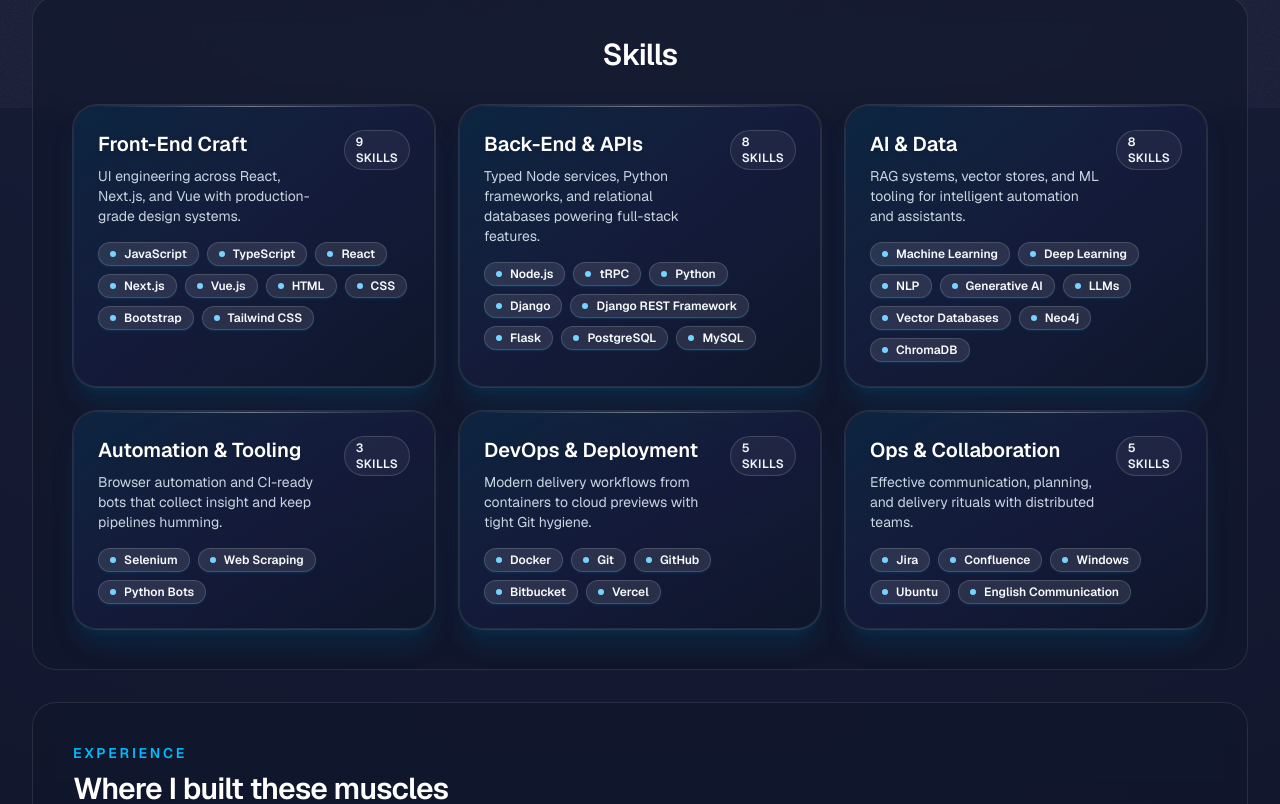
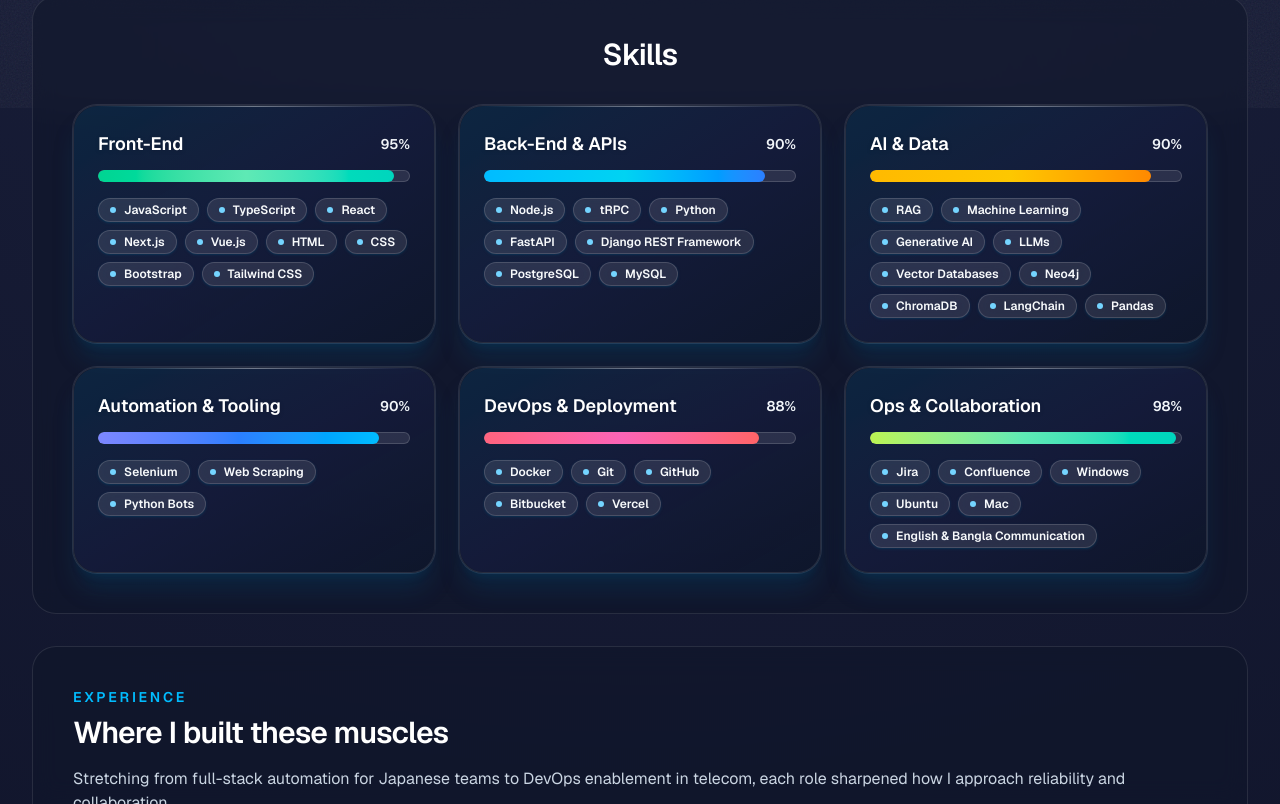
Before and after one commit to sourov526/Sourov-Portfolio, a Next.js app: page / in a window 1280 px wide. Shown: the part 692-1496 px from the top of the page. Built offline with nearby package versions, Linux system fonts and the light colour scheme.

Commit message:
Skills update

```diff
--- a/src/app/skills/page.tsx
+++ b/src/app/skills/page.tsx
@@ -1,10 +1,27 @@
-import { Metadata } from "next";
-import { skillCategories } from "@/data/skills";
 import { AnimatedSection } from "@/components/animated-section";
 import { SectionHeading } from "@/components/section-heading";
+import { skillCategories } from "@/data/skills";
+import { Metadata } from "next";
+
+const gradientClasses = [
+  "from-emerald-400 via-emerald-300 to-teal-400",
+  "from-sky-400 via-cyan-400 to-blue-500",
+  "from-amber-400 via-yellow-400 to-orange-400",
+  "from-indigo-400 via-blue-500 to-sky-400",
+  "from-rose-400 via-pink-400 to-red-400",
+  "from-lime-300 via-emerald-300 to-teal-400",
+];
+
+const categoryPercentages: Record<string, number> = {
+  "Front-End": 95,
+  "Ops & Collaboration": 98,
+  "DevOps & Deployment": 88,
+};
+
+const defaultPercent = 90;
 
 export const metadata: Metadata = {
-  title: "Skills | Sourov Dey",
+  title: "Skills",
   description:
     "A closer look at the front-end, back-end, AI, and delivery skills I apply to ship reliable products.",
 };
@@ -18,25 +35,33 @@
 
       <AnimatedSection>
         <div className="grid grid-cols-1 gap-6 md:grid-cols-2 xl:grid-cols-3">
-          {skillCategories.map((category) => (
+          {skillCategories.map((category, index) => {
+            const percent =
+              categoryPercentages[category.title] ?? defaultPercent;
+            const gradient = gradientClasses[index % gradientClasses.length];
+
+            return (
               <div
                 key={category.title}
                 className="group relative overflow-hidden rounded-3xl border border-white/10 bg-slate-900/70 p-6 shadow-xl shadow-sky-900/30 ring-1 ring-white/10 transition duration-300 hover:-translate-y-1 hover:border-sky-300/50 hover:shadow-sky-500/30"
               >
                 <div className="pointer-events-none absolute inset-0 rounded-3xl bg-gradient-to-br from-sky-500/15 via-indigo-500/10 to-transparent opacity-70" />
                 <div className="pointer-events-none absolute inset-x-6 top-0 h-px bg-gradient-to-r from-transparent via-white/40 to-transparent" />
-              <div className="relative flex items-start justify-between gap-4">
-                <div>
-                  <h3 className="text-xl font-semibold text-white drop-shadow-sm">
+                <div className="relative">
+                  <div className="flex items-center justify-between gap-3">
+                    <h3 className="text-lg font-semibold text-white drop-shadow-sm">
                       {category.title}
                     </h3>
-                  <p className="mt-2 text-sm text-slate-300">
-                    {category.summary}
-                  </p>
+                    <span className="text-sm font-semibold text-slate-100">
+                      {percent}%
+                    </span>
                   </div>
-                <span className="rounded-full bg-white/5 px-3 py-1 text-xs font-semibold uppercase tracking-wide text-slate-100 ring-1 ring-inset ring-white/15 backdrop-blur">
-                  {category.items.length} skills
-                </span>
+                  <div className="mt-3 h-3 overflow-hidden rounded-full bg-white/10 ring-1 ring-inset ring-white/15">
+                    <div
+                      className={`h-full rounded-full bg-gradient-to-r ${gradient}`}
+                      style={{ width: `${percent}%` }}
+                    />
+                  </div>
                 </div>
                 <div className="relative mt-4 flex flex-wrap gap-2">
                   {category.items.map((item) => (
@@ -50,7 +75,8 @@
                   ))}
                 </div>
               </div>
-          ))}
+            );
+          })}
         </div>
       </AnimatedSection>
     </div>
--- a/src/components/skills-section.tsx
+++ b/src/components/skills-section.tsx
@@ -1,31 +1,55 @@
 import { skillCategories } from "@/data/skills";
 import { AnimatedSection } from "./animated-section";
 import { SectionHeading } from "./section-heading";
+
+const gradientClasses = [
+  "from-emerald-400 via-emerald-300 to-teal-400",
+  "from-sky-400 via-cyan-400 to-blue-500",
+  "from-amber-400 via-yellow-400 to-orange-400",
+  "from-indigo-400 via-blue-500 to-sky-400",
+  "from-rose-400 via-pink-400 to-red-400",
+  "from-lime-300 via-emerald-300 to-teal-400",
+];
+
+const categoryPercentages: Record<string, number> = {
+  "Front-End": 95,
+  "Ops & Collaboration": 98,
+  "DevOps & Deployment": 88,
+};
+
+const defaultPercent = 90;
 
 export function SkillsSection() {
   return (
     <AnimatedSection id="skills" delay={0.1}>
       <SectionHeading title="Skills" className="text-center" />
       <div className="mt-8 grid grid-cols-1 gap-6 md:grid-cols-2 xl:grid-cols-3">
-        {skillCategories.map((category) => (
+        {skillCategories.map((category, index) => {
+          const percent = categoryPercentages[category.title] ?? defaultPercent;
+          const gradient = gradientClasses[index % gradientClasses.length];
+
+          return (
             <div
               key={category.title}
               className="group relative overflow-hidden rounded-3xl border border-white/10 bg-slate-900/70 p-6 shadow-xl shadow-sky-900/30 ring-1 ring-white/10 transition duration-300 hover:-translate-y-1 hover:border-sky-300/50 hover:shadow-sky-500/30"
             >
               <div className="pointer-events-none absolute inset-0 rounded-3xl bg-gradient-to-br from-sky-500/15 via-indigo-500/10 to-transparent opacity-70" />
               <div className="pointer-events-none absolute inset-x-6 top-0 h-px bg-gradient-to-r from-transparent via-white/40 to-transparent" />
-            <div className="relative flex items-start justify-between gap-4">
-              <div>
-                <h3 className="text-xl font-semibold text-white drop-shadow-sm">
+              <div className="relative">
+                <div className="flex items-center justify-between gap-3">
+                  <h3 className="text-lg font-semibold text-white drop-shadow-sm">
                     {category.title}
                   </h3>
-                <p className="mt-2 text-sm text-slate-300">
-                  {category.summary}
-                </p>
+                  <span className="text-sm font-semibold text-slate-100">
+                    {percent}%
+                  </span>
                 </div>
-              <span className="rounded-full bg-white/5 px-3 py-1 text-xs font-semibold uppercase tracking-wide text-slate-100 ring-1 ring-inset ring-white/15 backdrop-blur">
-                {category.items.length} skills
-              </span>
+                <div className="mt-3 h-3 overflow-hidden rounded-full bg-white/10 ring-1 ring-inset ring-white/15">
+                  <div
+                    className={`h-full rounded-full bg-gradient-to-r ${gradient}`}
+                    style={{ width: `${percent}%` }}
+                  />
+                </div>
               </div>
               <div className="relative mt-4 flex flex-wrap gap-2">
                 {category.items.map((item) => (
@@ -39,7 +63,8 @@
                 ))}
               </div>
             </div>
-        ))}
+          );
+        })}
       </div>
     </AnimatedSection>
   );
--- a/src/data/skills.ts
+++ b/src/data/skills.ts
@@ -6,7 +6,7 @@
 
 export const skillCategories: SkillCategory[] = [
   {
-    title: "Front-End Craft",
+    title: "Front-End",
     summary:
       "UI engineering across React, Next.js, and Vue with production-grade design systems.",
     items: [
@@ -29,9 +29,8 @@
       "Node.js",
       "tRPC",
       "Python",
-      "Django",
+      "FastAPI",
       "Django REST Framework",
-      "Flask",
       "PostgreSQL",
       "MySQL",
     ],
@@ -41,14 +40,15 @@
     summary:
       "RAG systems, vector stores, and ML tooling for intelligent automation and assistants.",
     items: [
+      "RAG",
       "Machine Learning",
-      "Deep Learning",
-      "NLP",
       "Generative AI",
       "LLMs",
       "Vector Databases",
       "Neo4j",
       "ChromaDB",
+      "LangChain",
+      "Pandas",
     ],
   },
   {
@@ -67,6 +67,13 @@
     title: "Ops & Collaboration",
     summary:
       "Effective communication, planning, and delivery rituals with distributed teams.",
-    items: ["Jira", "Confluence", "Windows", "Ubuntu", "English Communication"],
+    items: [
+      "Jira",
+      "Confluence",
+      "Windows",
+      "Ubuntu",
+      "Mac",
+      "English & Bangla Communication",
+    ],
   },
 ];
```
Lines whose indentation alone changed are shown as unchanged.
